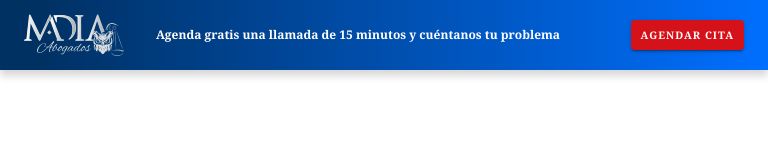
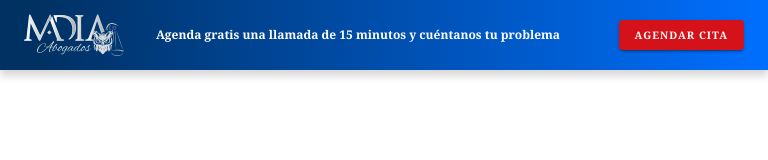
Before and after one commit to BrunoPCH/amadia, a React (Vite) app: page / in a window 768 px wide. Shown: the top 160 px of the page. Built offline with nearby package versions, Linux system fonts and the light colour scheme.

Commit message:
finishing header

```diff
--- a/src/styles/ButtonCallToAction.css
+++ b/src/styles/ButtonCallToAction.css
@@ -13,7 +13,7 @@
       font-size: .65rem !important;
       font-weight: 700 !important;
 
-      padding: 6px 10px !important;
+      padding: 6px 10   px !important;
       letter-spacing: 1px;
     }
   }
```
